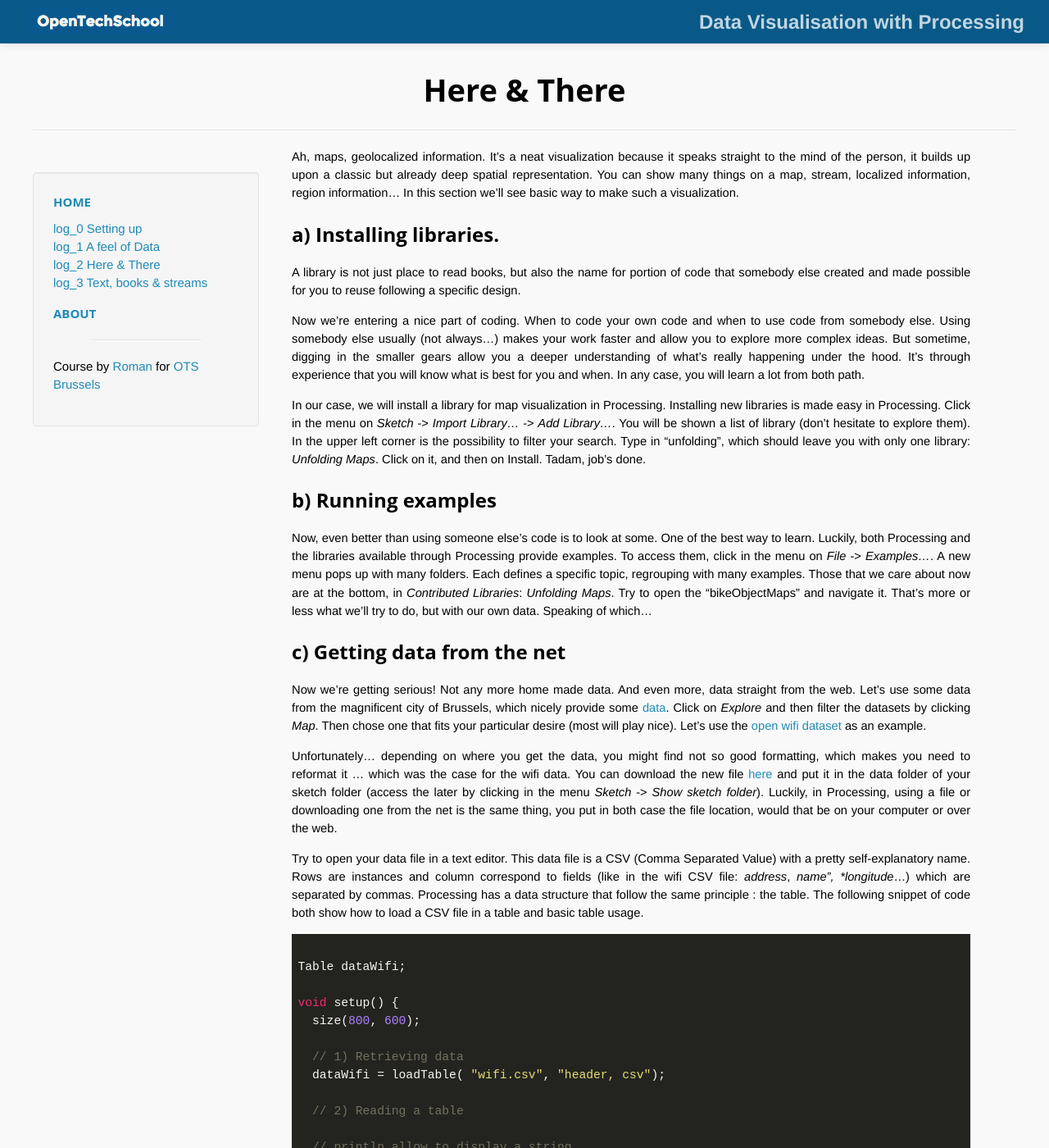
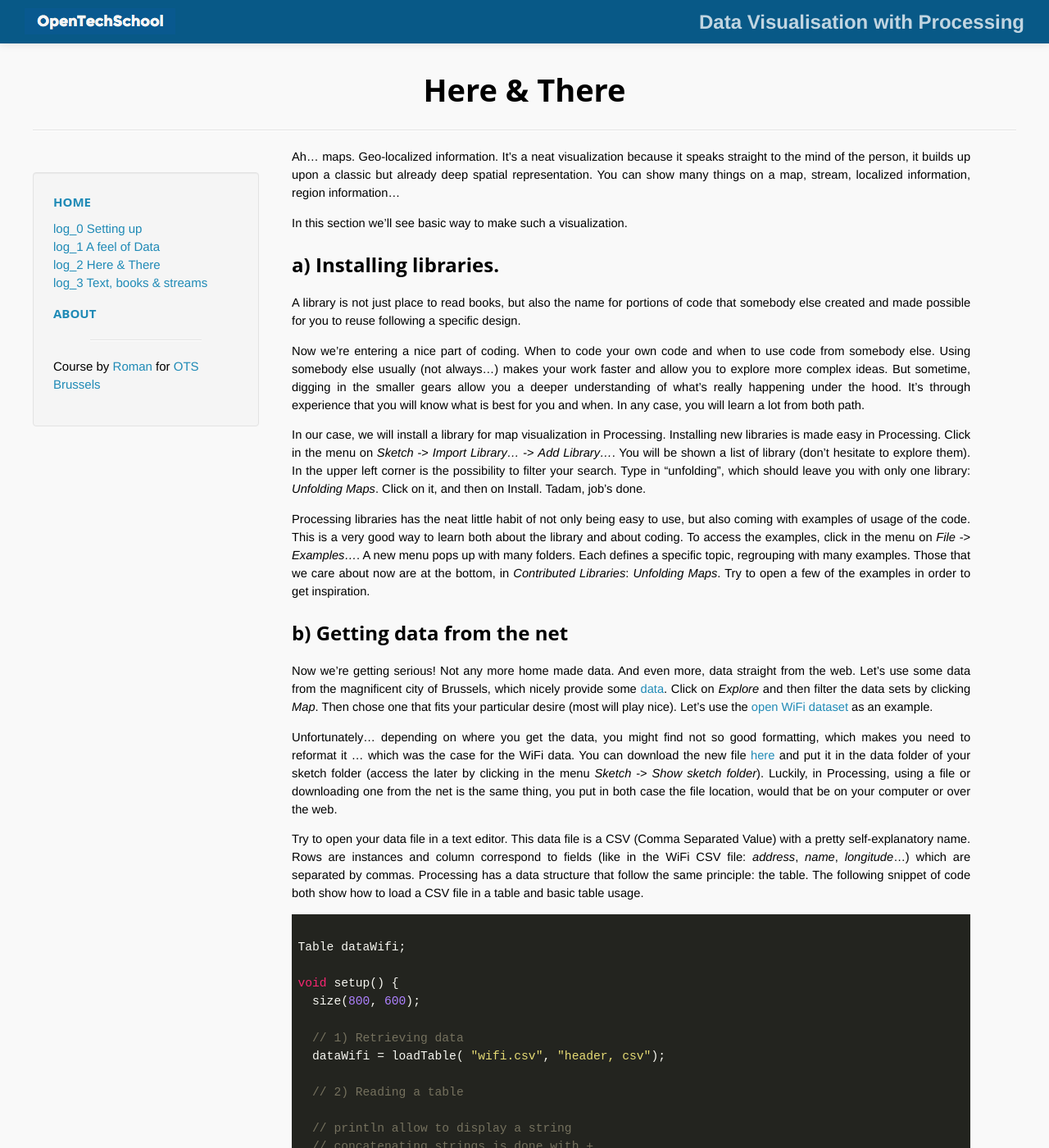
Before and after one commit to OpenTechSchool-Brussels/data-visualisation-with-processing, a Jekyll site: the page built from Here-and-there.markdown, in a window 1280 px wide and 1400 px high. Shown: the whole window at 82% size. Built offline with Jekyll 4.4.1, drawn with Linux system fonts in a browser that asks for light colours; Markdown is read by kramdown in place of the engine named in the settings; some of the changed text lies outside the part shown.

Commit message:
Update Here-and-there.markdown

`````diff
--- a/Here-and-there.markdown
+++ b/Here-and-there.markdown
@@ -5,25 +5,25 @@
 
 ---
 
-Ah, maps, geolocalized information. It's a neat visualization because it speaks straight to the mind of the person, it builds up upon a classic but already deep spatial representation. You can show many things on a map, stream, localized information, region information...
+Ah... maps. Geo-localized information. It's a neat visualization because it speaks straight to the mind of the person, it builds up upon a classic but already deep spatial representation. You can show many things on a map, stream, localized information, region information...
+
 In this section we'll see basic way to make such a visualization.
 
 ##a) Installing libraries.
-A library is not just place to read books, but also the name for portion of code that somebody else created and made possible for you to reuse following a specific design.
+A library is not just place to read books, but also the name for portions of code that somebody else created and made possible for you to reuse following a specific design.
 
 Now we're entering a nice part of coding. When to code your own code and when to use code from somebody else. Using somebody else usually (not always...) makes your work faster and allow you to explore more complex ideas. But sometime, digging in the smaller gears allow you a deeper understanding of what's really happening under the hood. It's through experience that you will know what is best for you and when. In any case, you will learn a lot from both path.
 
 In our case, we will install a library for map visualization in Processing. Installing new libraries is made easy in Processing. Click in the menu on *Sketch* -> *Import Library...* -> *Add Library...*. You will be shown a list of library (don't hesitate to explore them). In the upper left corner is the possibility to filter your search. Type in "unfolding", which should leave you with only one library: *Unfolding Maps*. Click  on it, and then on Install. Tadam, job's done.
 
-##b) Running examples
-Now, even better than using someone else's code is to look at some. One of the best way to learn. Luckily, both Processing and the libraries available through Processing provide examples. To access them, click in the menu on *File* -> *Examples...*. A new menu pops up with many folders. Each defines a specific topic, regrouping with many examples. Those that we care about now are at the bottom, in *Contributed Libraries*: *Unfolding Maps*. Try to open the "bikeObjectMaps" and navigate it. That's more or less what we'll try to do, but with our own data. Speaking of which...
+Processing libraries has the neat little habit of not only being easy to use, but also coming with examples of usage of the code. This is a very good way to learn both about the library and about coding. To access the examples, click in the menu on *File* -> *Examples...*. A new menu pops up with many folders. Each defines a specific topic, regrouping with many examples. Those that we care about now are at the bottom, in *Contributed Libraries*: *Unfolding Maps*. Try to open a few of the examples in order to get inspiration.
 
-##c) Getting data from the net
-Now we're getting serious! Not any more home made data. And even more, data straight from the web. Let's use some data from the magnificent city of Brussels, which nicely provide some [data](http://opendata.brussels.be/page/home/?flg=en). Click on *Explore* and then filter the datasets by  clicking *Map*. Then chose one that fits your particular desire (most will play nice). Let's use the [open wifi dataset](http://opendata.brussels.be/explore/dataset/wifi0/?tab=metas) as an example.
+##b) Getting data from the net
+Now we're getting serious! Not any more home made data. And even more, data straight from the web. Let's use some data from the magnificent city of Brussels, which nicely provide some [data](http://opendata.brussels.be/page/home/?flg=en). Click on *Explore* and then filter the data sets by  clicking *Map*. Then chose one that fits your particular desire (most will play nice). Let's use the [open WiFi dataset](http://opendata.brussels.be/explore/dataset/wifi0/?tab=metas) as an example.
 
-Unfortunately... depending on where you get the data, you might find not so good formatting, which makes you need to reformat it ... which was the case for the wifi data. You can download the new file [here](./assets/wifi.csv) and put it in the data folder of your sketch folder (access the later by clicking in the menu *Sketch* -> *Show sketch folder*). Luckily, in Processing, using a file or downloading one from the net is the same thing, you put in both case the file location, would that be on your computer or over the web.
+Unfortunately... depending on where you get the data, you might find not so good formatting, which makes you need to reformat it ... which was the case for the WiFi data. You can download the new file [here](./assets/wifi.csv) and put it in the data folder of your sketch folder (access the later by clicking in the menu *Sketch* -> *Show sketch folder*). Luckily, in Processing, using a file or downloading one from the net is the same thing, you put in both case the file location, would that be on your computer or over the web.
 
-Try to open your data file in a text editor. This data file is a CSV (Comma Separated Value) with a pretty self-explanatory name. Rows are instances and column correspond to fields (like in the wifi CSV file: *address*, *name", *longitude*...) which are separated by commas. Processing has a data structure that follow the same principle : the table. The following snippet of code both show how to load a CSV file in a table and basic table usage.
+Try to open your data file in a text editor. This data file is a CSV (Comma Separated Value) with a pretty self-explanatory name. Rows are instances and column correspond to fields (like in the WiFi CSV file: *address*, *name*, *longitude*...) which are separated by commas. Processing has a data structure that follow the same principle: the table. The following snippet of code both show how to load a CSV file in a table and basic table usage.
 
 ````java
 
@@ -41,13 +41,14 @@
   // concatenating strings is done with +
   println(dataWifi.getRowCount() + " total rows in table");
 
-  for (TableRow row : dataWifi.rows()) {
+  for (TableRow row : dataWifi.rows()) { // Allow to navigate the table
+
     // Each of the row's get function takes the field name as input.
-    String name = row.getString("name");
+    String name   = row.getString("name");
     String street = row.getString("street");
-    int nbr = row.getInt("number");
-    float lat = row.getFloat("latitude");
-    float lng = row.getFloat("longitude");
+    int nbr       = row.getInt("number");
+    float lat     = row.getFloat("latitude");
+    float lng     = row.getFloat("longitude");
 
     println("Sweet sweet wifi at " + name +
             " of address: " + nbr + ", " + street +
@@ -56,14 +57,14 @@
 }
 ```
 
-Now that we have the data, let's get our canvas ready for it.
+OK, that was some work to do. Be sure to review again this code, be sure you understand each line because we will build upon it. Now that we have the data, let's get our canvas ready for it.
 
-##d) Displaying a map
+##c) Displaying a map
 
 First of all, let's get the map. We discover the table object provided by Processing, now let's discover the UnfoldingMap object. First of all, let's import the library and create an instance of UnfoldingMap.
 
 ```java
-// To  be put at the root, above setup()
+// To  be put at the root of your code
 import de.fhpotsdam.unfolding.*;
 import de.fhpotsdam.unfolding.geo.*;
 import de.fhpotsdam.unfolding.utils.*;
@@ -74,10 +75,12 @@
 And now let's instantiate it in the `setup()` function:
 
 ```java
-  // Instanciating our map
+  // In setup
+
+  // Instantiating our map
   map = new UnfoldingMap(this);
 
-  // Defining where it points to, and the level of zoom
+  // Defining the zoom level and latitude / longitude
   map.zoomAndPanTo(13, new Location(50.841861, 4.352387));
 
   // For interactions
@@ -87,12 +90,15 @@
   map.setTweening(true);
 ```
 
-And last, let's show it in the `draw()` function:
+Last but certainly not least, let's display the map in the `draw()` function:
 
 ```java
+  // In the draw function
   background(0);
   map.draw(); // Easy !
 ```
+
+##d) Drawing over maps
 
 And what about drawing our data you're asking me? Almost as easy! While this library is nice for zooming and navigating, what it's really great for is the fact that it talks nicely between screen position and longitude/latitude. All in all, here how it goes:
 
`````
